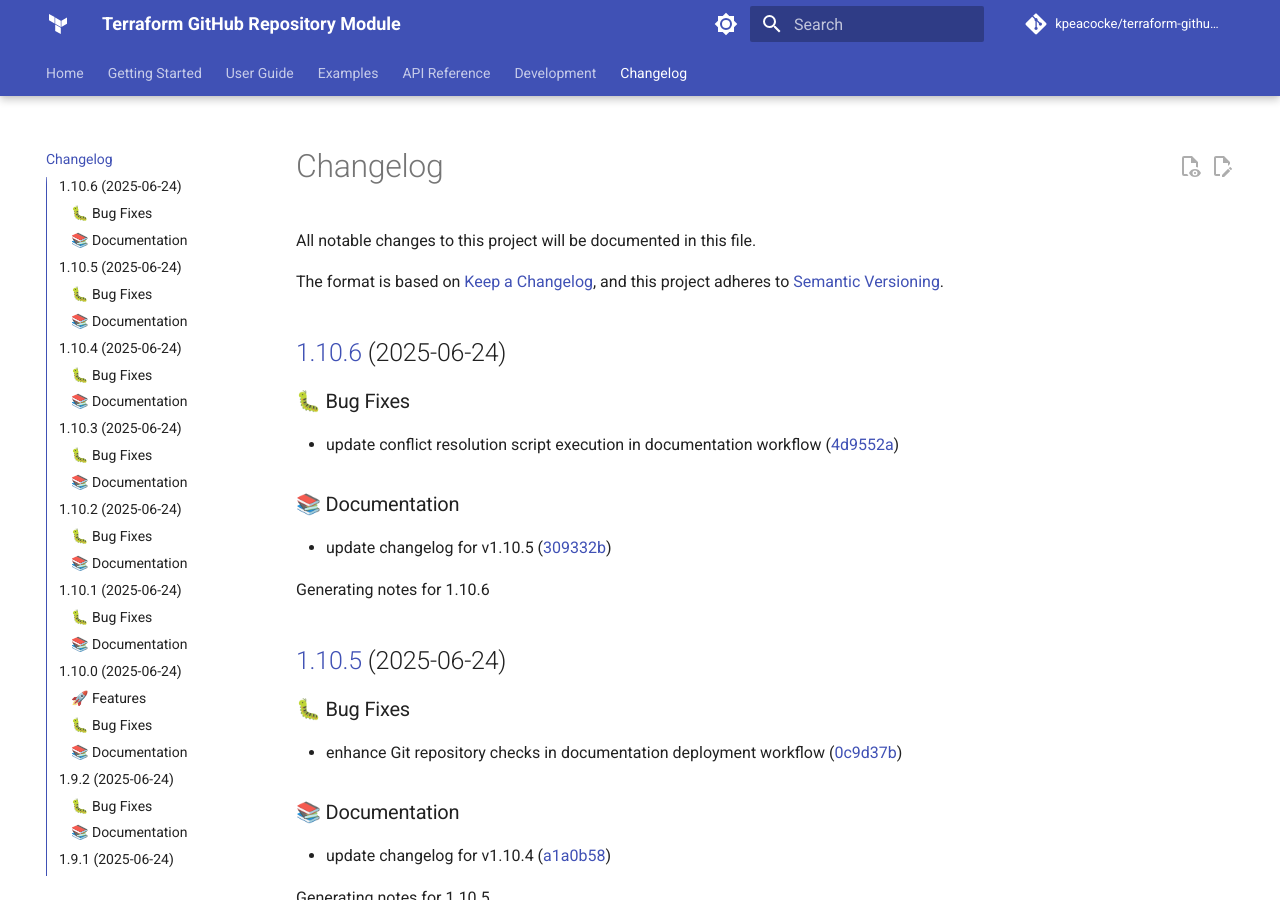
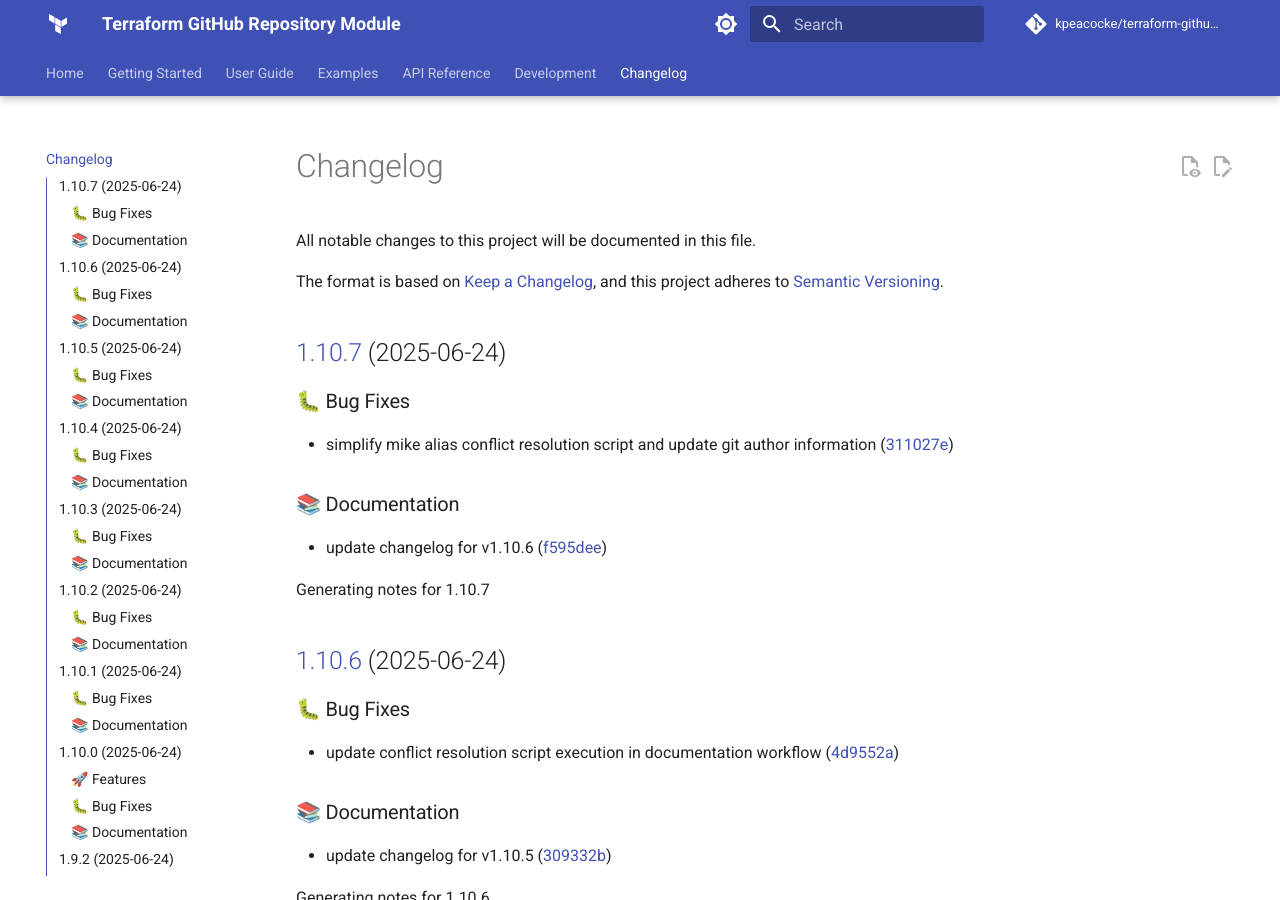
Before and after one commit to kpeacocke/terraform-github-repo, an MkDocs documentation site: the page built from docs/changelog.md, in a window 1280 px wide and 900 px high. Built offline with MkDocs 1.6.1 and Material for MkDocs 9.7.7, drawn with Linux system fonts in a browser that asks for light colours; comment, search, counter and statistics services are not loaded; the version menu is left out.

Commit message:
docs: update changelog for v1.10.7

```diff
--- a/docs/changelog.md
+++ b/docs/changelog.md
@@ -6,6 +6,18 @@ The format is based on [Keep a Changelog](https://keepachangelog.com/en/1.0.0/),
 and this project adheres to [Semantic Versioning](https://semver.org/spec/v2.0.0.html).
 
 <!-- markdownlint-disable MD024 -->
+
+## [1.10.7](https://github.com/kpeacocke/terraform-github-repo/compare/v1.10.6...v1.10.7) (2025-06-24)
+
+### 🐛 Bug Fixes
+
+* simplify mike alias conflict resolution script and update git author information ([311027e](https://github.com/kpeacocke/terraform-github-repo/commit/311027ef4ea6ea3faf22a2e5c14593478bb8a4a0))
+
+### 📚 Documentation
+
+* update changelog for v1.10.6 ([f595dee](https://github.com/kpeacocke/terraform-github-repo/commit/f595dee83c3abbad33c388492720e40fa33968c5))
+
+Generating notes for 1.10.7
 
 ## [1.10.6](https://github.com/kpeacocke/terraform-github-repo/compare/v1.10.5...v1.10.6) (2025-06-24)
 
```
